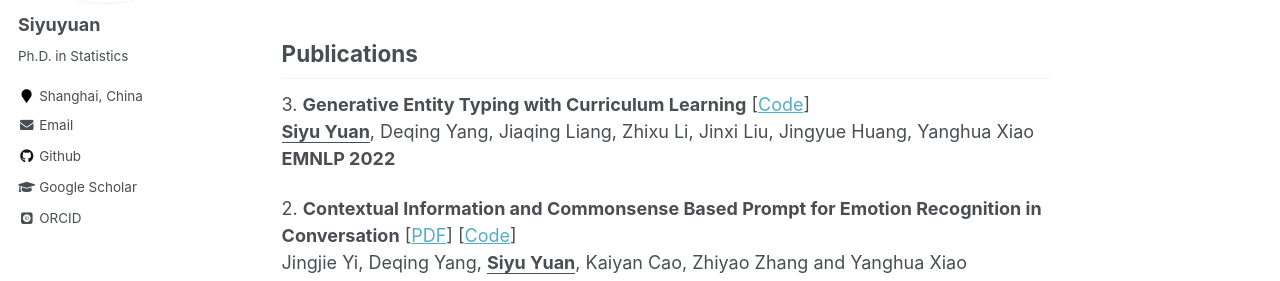
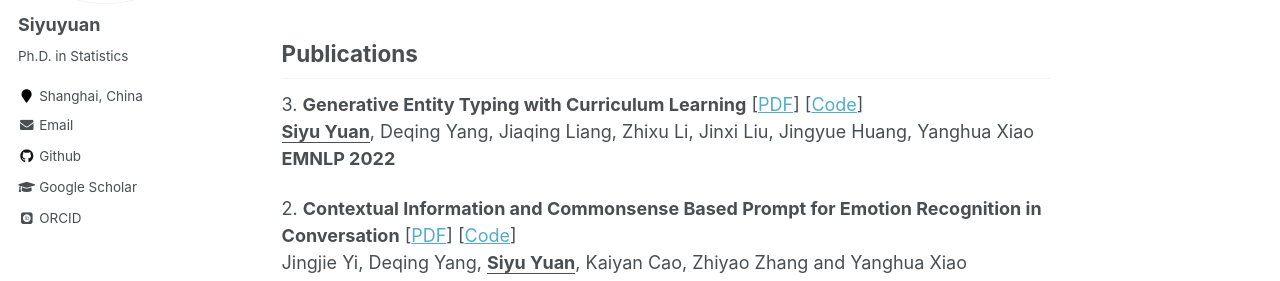
Before and after one commit to siyuyuan/siyuyuan.github.io, a Jekyll site: the page built from _pages/about.md, in a window 1280 px wide and 900 px high, scrolled down 668 px. Shown: the part 166-447 px from the top of the window. Built offline with Jekyll 4.4.1, drawn with Linux system fonts in a browser that asks for light colours; some web fonts are replaced.

Commit message:
Update about.md

```diff
--- a/_pages/about.md
+++ b/_pages/about.md
@@ -21,12 +21,12 @@
     - **Thesis Topic** : "Large-scale Concept Generation through Topic Alignment"
 
 ## News
-* [2022-10] Our work **Generative Entity Typing with Curriculum Learning**  got accepted at EMNLP 2022!
+* [2022-10] Our work **Generative Entity Typing with Curriculum Learning** got accepted at EMNLP 2022!
 * [2022-09] Our work **Contextual Information and Commonsense Based Prompt for Emotion Recognition in Conversation** has been reported in the ECML PKDD 2022 online!
 
 ## Publications
 
-3\. **Generative Entity Typing with Curriculum Learning** [<a href='https://github.com/siyuyuan/GET'>Code</a>] <br> <ins>**Siyu Yuan**</ins>, Deqing Yang, Jiaqing Liang, Zhixu Li, Jinxi Liu, Jingyue Huang, Yanghua Xiao<br>  **EMNLP 2022** <br>
+3\. **Generative Entity Typing with Curriculum Learning** [<a href='https://arxiv.org/abs/2210.02914'>PDF</a>] [<a href='https://github.com/siyuyuan/GET'>Code</a>] <br> <ins>**Siyu Yuan**</ins>, Deqing Yang, Jiaqing Liang, Zhixu Li, Jinxi Liu, Jingyue Huang, Yanghua Xiao<br>  **EMNLP 2022** <br>
 
 2\. **Contextual Information and Commonsense Based Prompt for Emotion Recognition in Conversation** [<a href='https://arxiv.org/abs/2207.13254'>PDF</a>] [<a href='https://github.com/DeqingYang/CISPER'>Code</a>] <br> Jingjie Yi, Deqing Yang, <ins>**Siyu Yuan**</ins>, Kaiyan Cao, Zhiyao Zhang and Yanghua Xiao <br>  **ECML PKDD 2022** <br>
 
```
